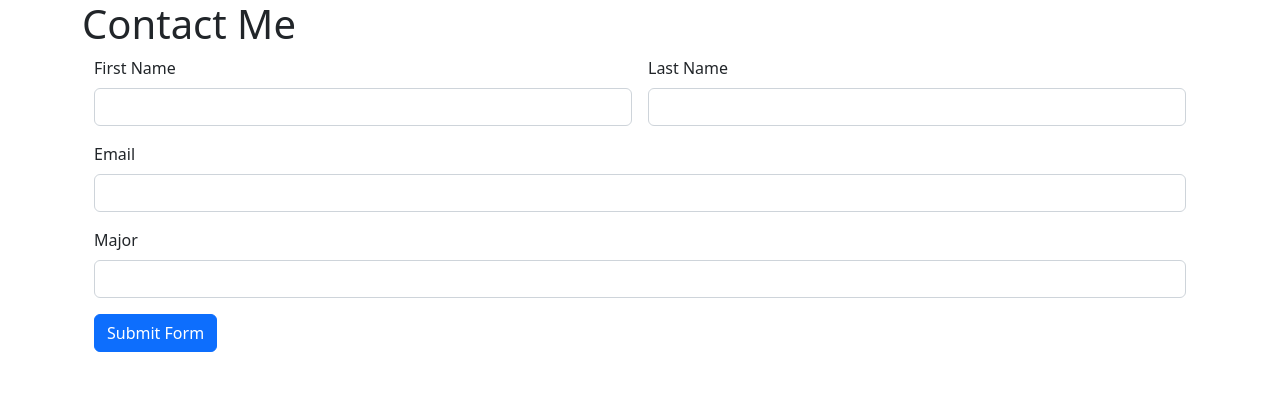
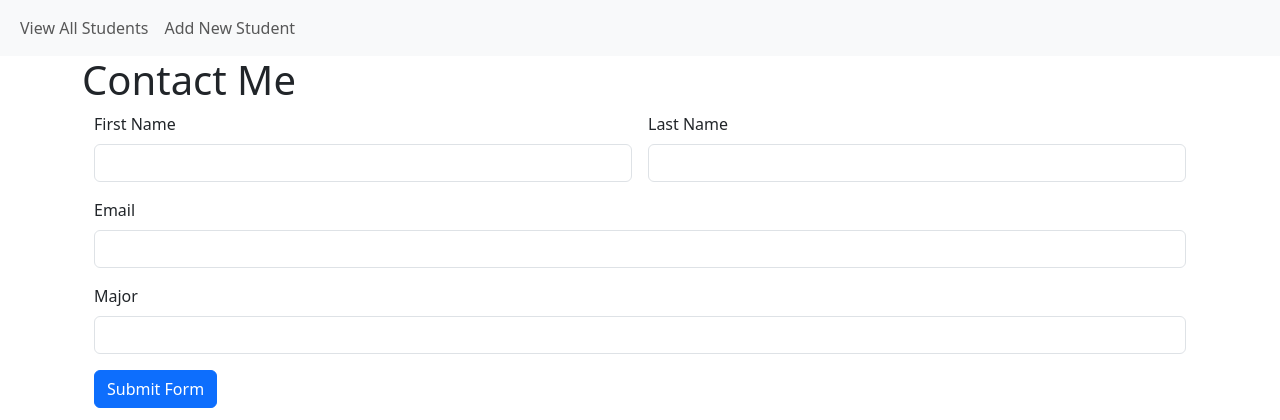
Before and after one commit to yzhan116-lab/helloWorld, a Flask app: template templates/contact.html in a window 1280 px wide. Shown: the top 420 px of the page. Run offline with Flask 3, Linux system fonts and the light colour scheme; the template is opened without the code that fills it, so the values that code supplies are empty.

Commit message:
replace the contents

```diff
--- a/templates/base.html
+++ b/templates/base.html
@@ -1,18 +1,32 @@
 <!DOCTYPE html>
 <html lang="en">
-<head>
-    <meta charset="UTF-8">
+  <head>
+    <meta charset="utf-8">
     <meta name="viewport" content="width=device-width, initial-scale=1">
     <title>{% block page_title %}{% endblock %}</title>
-    <link href="https://cdn.jsdelivr.net/npm/bootstrap@5.2.3/dist/css/bootstrap.min.css" rel="stylesheet">
-</head>
-<body>
+    <link href="https://cdn.jsdelivr.net/npm/bootstrap@5.3.3/dist/css/bootstrap.min.css" rel="stylesheet" integrity="sha384-QWTKZyjpPEjISv5WaRU9OFeRpok6YctnYmDr5pNlyT2bRjXh0JMhjY6hW+ALEwIH" crossorigin="anonymous">
+    </head>
+  <body>
+  <nav class="navbar navbar-expand-lg navbar-light bg-light">
+  <div class="container-fluid">
+    <div class="collapse navbar-collapse" id="navbarSupportedContent">
+      <ul class="navbar-nav me-auto mb-2 mb-lg-0">
+        <li class="nav-item">
+          <a class="nav-link" href="{{ url_for('student_view_all') }}">View All Students</a>
+        </li>
+        <li class="nav-item">
+          <a class="nav-link" href="{{ url_for('student_create') }}">Add New Student</a>
+        </li>
+      </ul>
+    </div>
+  </div>
+</nav>
+
     <div class="container">
         <h1>{% block page_head %}{% endblock %}</h1>
 
         {% block page_content %}{% endblock %}
     </div>
-
-    <script src="https://cdn.jsdelivr.net/npm/bootstrap@5.2.3/dist/js/bootstrap.bundle.min.js"></script>
-</body>
+    <script src="https://cdn.jsdelivr.net/npm/bootstrap@5.3.3/dist/js/bootstrap.bundle.min.js" integrity="sha384-YvpcrYf0tY3lHB60NNkmXc5s9fDVZLESaAA55NDzOxhy9GkcIdslK1eN7N6jIeHz" crossorigin="anonymous"></script>
+  </body>
 </html>
```
